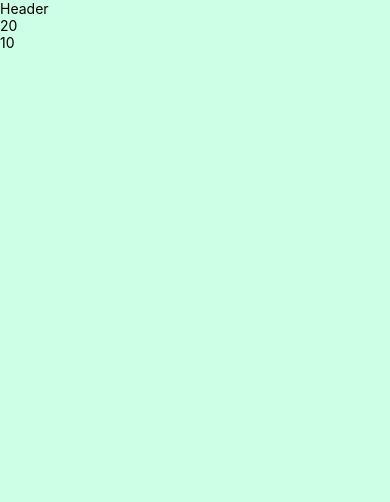
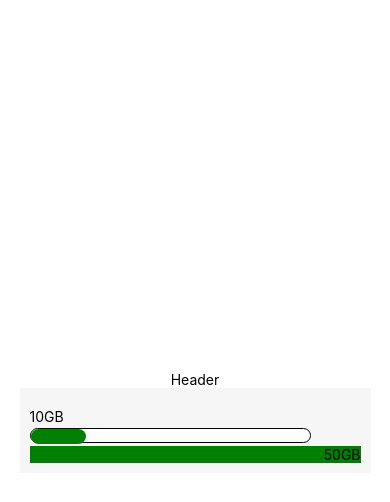
Before and after one commit to asandler77/AwesomeTSProject, a React Native app: screen / in a window 390 px wide. Shown: the top 502 px of the page. Built offline with nearby package versions, Linux system fonts and the light colour scheme.

Commit message:
Progress bar is working.

```diff
--- a/App.tsx
+++ b/App.tsx
@@ -8,24 +8,25 @@
 
 import React from 'react';
 import {StyleSheet, Text, View,} from 'react-native';
-import {ActiveBar} from './components/ActiveBar';
+import {Capacity} from './components/Capacity';
 
 
 export default function App() {
-    return(
+    return (
         <View style={styles.body}>
-          <Text>Header</Text>
-            <ActiveBar
-                currentAmount={'10'}
-                totalAmount={'20'}/>
+            <Text>Header</Text>
+            <Capacity
+                currentAmount={10}
+                totalAmount={50}/>
         </View>
     );
 };
 
 const styles = StyleSheet.create({
-  body: {
-    backgroundColor: '#CCFFE5',
-    height: '100%',
-    margin: 0,
-  }
+    body: {
+        display: "flex",
+        justifyContent: "center",
+        alignItems: "center",
+        height: '100%',
+    }
 });
--- a/components/ActiveBar.tsx
+++ /dev/null
@@ -1,25 +0,0 @@
-import React from 'react';
-import {Text, View,} from 'react-native';
-
-
-export interface ActiveBarProps {
-    totalAmount: string,
-    currentAmount: string
-
-}
-
-//why const and not export default functional component?
-const ActiveBar = ({totalAmount, currentAmount}: ActiveBarProps): React.ReactElement => {
-
-
-    return (
-        <View>
-            <Text>{totalAmount}</Text>
-            <Text>{currentAmount}</Text>
-        </View>
-    )
-
-
-};
-
-export { ActiveBar }
--- /dev/null
+++ b/components/Capacity.tsx
@@ -0,0 +1,58 @@
+import React from 'react';
+import {StyleSheet, Text, View, Animated} from 'react-native';
+
+
+export interface ActiveBarProps {
+    totalAmount: number,
+    currentAmount: number
+
+}
+
+//why const and not export default functional component?  ReactElement or ReactNode
+const Capacity = ({totalAmount, currentAmount}: ActiveBarProps): React.ReactElement => {
+
+    const currentPercentage = currentAmount/totalAmount * 100;
+    return (
+        <View style={styles.container}>
+                <Text>{currentAmount}GB</Text>
+            <View style={styles.progressBar}>
+                <Animated.View style={[styles.innerBarStyle, {width: currentPercentage +"%"}]}/>
+            </View>
+                <Text style={styles.totalAmountContainer}>{totalAmount}GB</Text>
+        </View>
+    )
+
+
+};
+
+const styles = StyleSheet.create({
+    container: {
+        backgroundColor: '#F7F6F6',
+        height: '10%',
+        width: '90%',
+        justifyContent: 'space-between',
+        paddingVertical: 20,
+        paddingHorizontal: 10,
+        paddingBottom: 10,
+    },
+
+    totalAmountContainer: {
+        backgroundColor: 'green',
+        textAlign: "right",
+    },
+    progressBar: {
+        height: 15,
+        width: '85%',
+        backgroundColor: 'white',
+        borderColor: '#000',
+        borderWidth: 1,
+        borderRadius: 10,
+    },
+    innerBarStyle: {
+        height:15,
+        borderRadius: 10,
+        backgroundColor: 'green',
+    }
+});
+
+export { Capacity }
```
